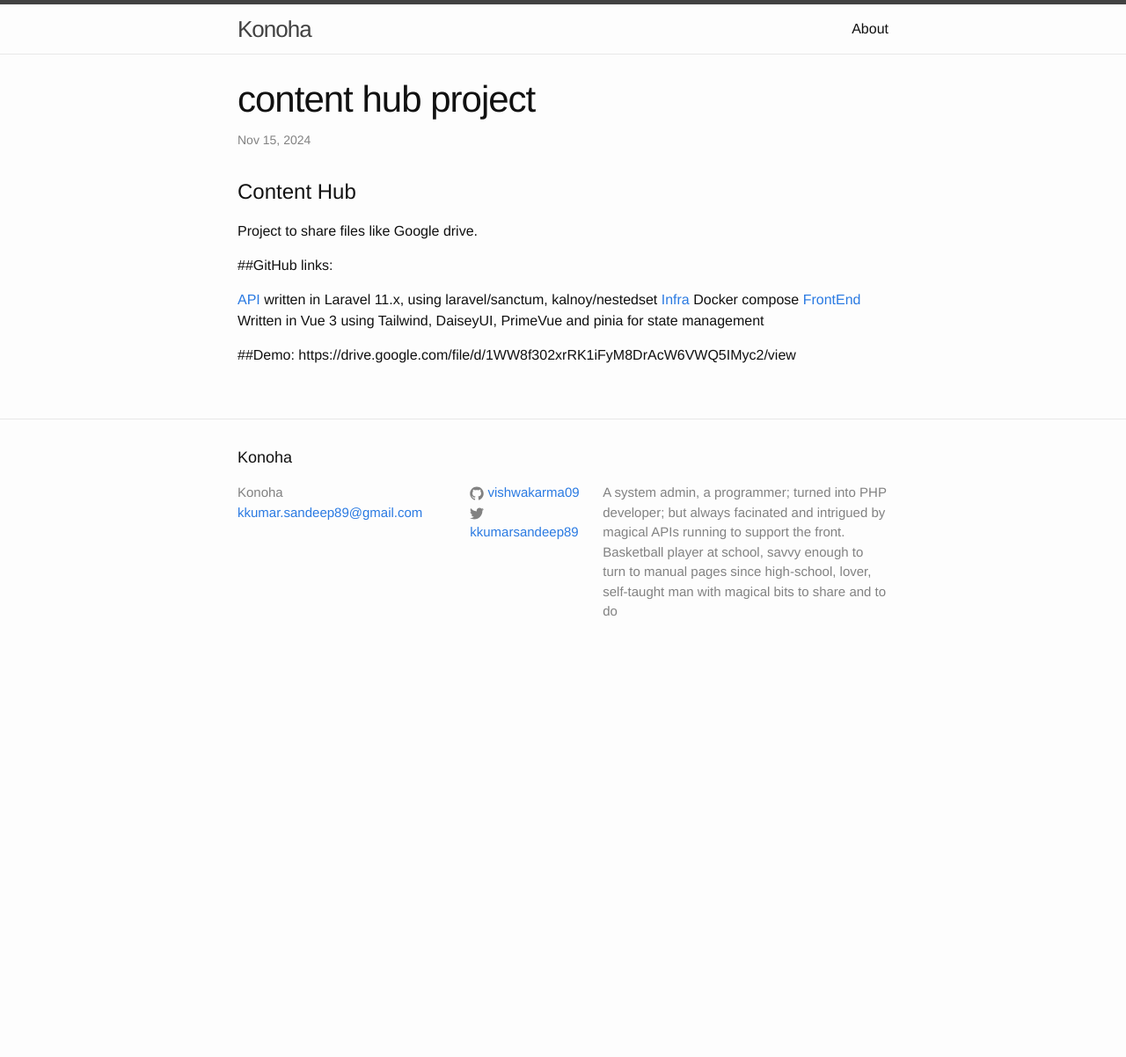
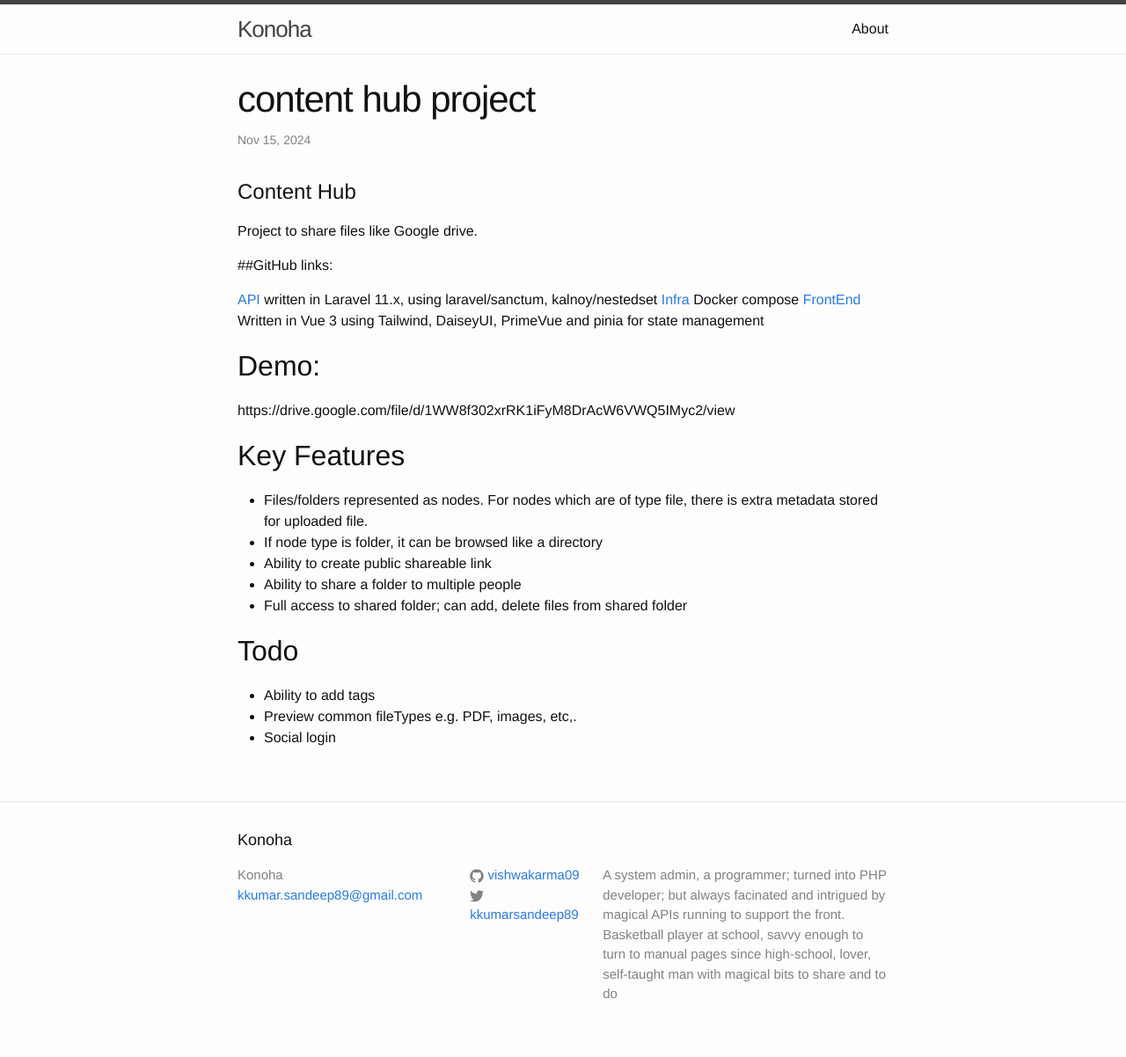
Before and after one commit to vishwakarma09/vishwakarma09.github.io, a Jekyll site: the page built from _posts/2024-11-15-content-hub-project.markdown, in a window 1280 px wide. Shown: the whole page at 88% size. Built offline with Jekyll 4.4.1, drawn with Linux system fonts in a browser that asks for light colours; before the commit the page ends 900 px from its top, so only the background shows below that.

Commit message:
Update 2024-11-15-content-hub-project.markdown

```diff
--- a/_posts/2024-11-15-content-hub-project.markdown
+++ b/_posts/2024-11-15-content-hub-project.markdown
@@ -13,5 +13,17 @@ Project to share files like Google drive.
 [Infra](https://github.com/vishwakarma09/content_hub_infra) Docker compose
 [FrontEnd](https://github.com/vishwakarma09/content_hub_frontend) Written in Vue 3 using Tailwind, DaiseyUI, PrimeVue and pinia for state management
 
-##Demo:
+## Demo:
 https://drive.google.com/file/d/1WW8f302xrRK1iFyM8DrAcW6VWQ5IMyc2/view
+
+## Key Features
+- Files/folders represented as nodes. For nodes which are of type file, there is extra metadata stored for uploaded file.
+- If node type is folder, it can be browsed like a directory
+- Ability to create public shareable link
+- Ability to share a folder to multiple people
+- Full access to shared folder; can add, delete files from shared folder
+
+## Todo
+- Ability to add tags
+- Preview common fileTypes e.g. PDF, images, etc,.
+- Social login
```
